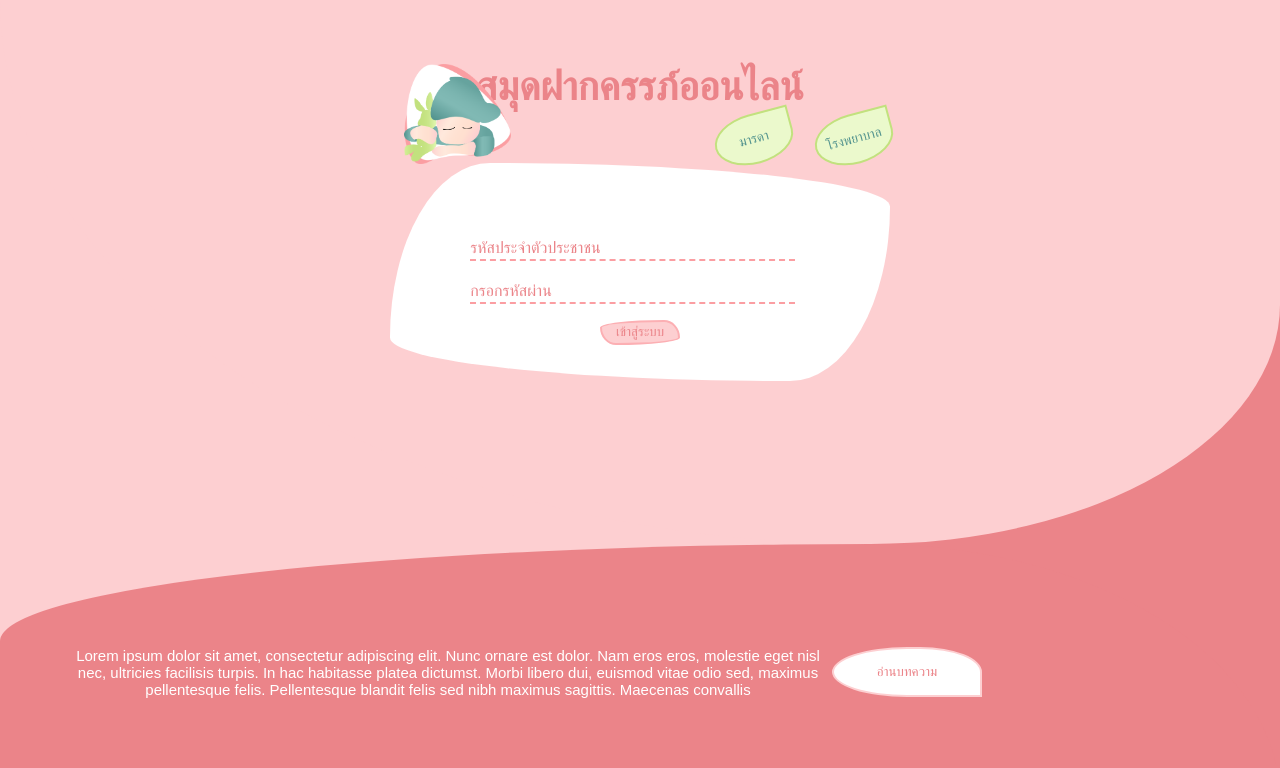
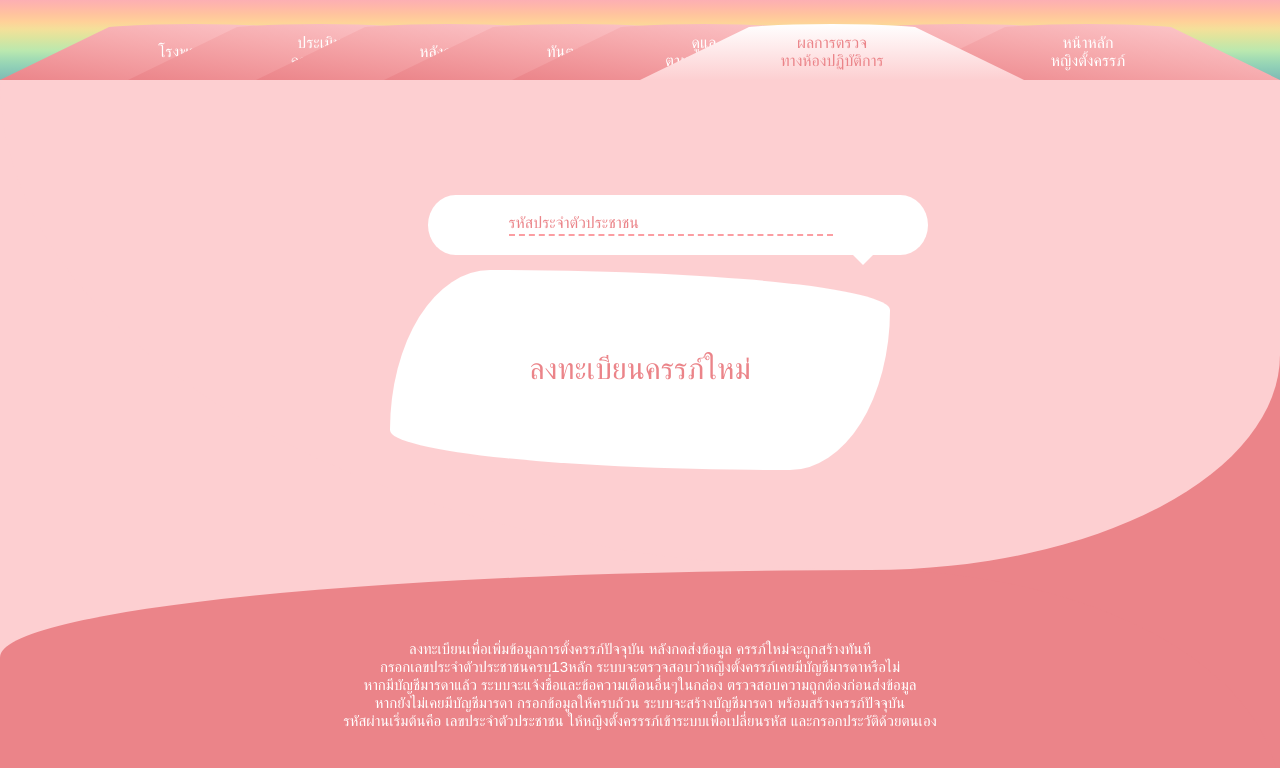
Before and after one commit to AuJeedJad/ANC-frontend, a React (Create React App) app: page / in a window 1280 px wide. Shown: the top 768 px of the page. Built offline with nearby package versions, Linux system fonts and the light colour scheme; a web font is replaced by a local one.

Commit message:
navbar structure

```diff
--- a/package.json
+++ b/package.json
@@ -8,6 +8,7 @@
     "@testing-library/user-event": "^12.2.2",
     "react": "^17.0.1",
     "react-dom": "^17.0.1",
+    "react-router-dom": "^5.2.0",
     "react-scripts": "4.0.0",
     "web-vitals": "^0.2.4"
   },
--- a/src/App.js
+++ b/src/App.js
@@ -1,11 +1,15 @@
 import './App.css';
+import { BrowserRouter, Switch, Route, Redirect } from 'react-router-dom';
+import Layout from './components/Layout/index';
 import Login from './pages/Login/index';
 import MotherRegister from './pages/MotherRegister/index';
 
 function App() {
   return (
     <div className="App" style={{ width: '100vw' }}>
-      <Login />
+      <Layout>
+        <MotherRegister />
+      </Layout>
     </div>
   );
 }
--- /dev/null
+++ b/src/components/Layout/index.js
@@ -0,0 +1,14 @@
+import React from 'react';
+import NavBar from '../NavBar/index';
+
+function Layout({ children }) {
+  // children เป็น special property ที่บอกว่าเป็น children ที่component นี้คร่อมอยู่เมื่อเรียกใช้ ต้องkeywordนี้เท่านั้น
+  return (
+    <>
+      <NavBar />
+      {children}
+    </>
+  );
+}
+
+export default Layout;
--- a/src/components/NavBar/NavBar.css
+++ b/src/components/NavBar/NavBar.css
@@ -0,0 +1,67 @@
+.nav-container {
+  display: flex;
+  justify-content: center;
+  align-items: flex-end;
+  height: 10vh;
+  width: 100vw;
+  background-image: linear-gradient(
+    to top,
+    #80b9b4,
+    #87c6b6,
+    #93d2b6,
+    #a4ddb3,
+    #bae8af,
+    #cde6a5,
+    #e1e49d,
+    #f4e09a,
+    #ffd199,
+    #ffc49e,
+    #ffb8a8,
+    #fcafb3
+  );
+}
+
+.nav-link,
+.nav-link--active {
+  display: flex;
+  align-items: center;
+  justify-content: center;
+  clip-path: polygon(30% 0, 70% 0, 100% 100%, 0% 100%);
+  border-radius: 100% 100% 100% 100% / 100% 100% 0% 0%;
+  height: 7vh;
+  width: 30%;
+  background-image: linear-gradient(to left bottom, #fdcfd1, #fabcbf, #f6aaad, #f1979b, #eb8489);
+  position: absolute;
+  color: white;
+  top: 3vh;
+}
+.nav-link--active {
+  background-image: linear-gradient(to top, #fdcfd1, #ffffff);
+  z-index: 1;
+  color: var(--primaryDarkest-color);
+}
+
+.nav-link:hover,
+.nav-link--active:hover {
+  z-index: 2;
+  border-radius: 100%;
+  height: 9vh;
+}
+
+.side-container {
+  display: none;
+}
+
+.nav-sidebar:hover .side-container {
+  display: flex;
+  flex-direction: column;
+  align-items: center;
+  width: 35vw;
+  height: 90vh;
+  position: absolute;
+  left: 0;
+  top: 10vh;
+  background-color: white;
+  border-radius: 00% 30% 30% 0% / 10% 100% 100% 10%;
+  z-index: 2;
+}
--- a/src/components/NavBar/index.js
+++ b/src/components/NavBar/index.js
@@ -0,0 +1,48 @@
+import React, { useState, useContext } from 'react';
+import './navBar.css';
+import { Link } from 'react-router-dom';
+import UserContext from '../../context/userContext';
+
+function NavBar() {
+  return (
+    <nav className="nav-container">
+      <div className="nav-sidebar">
+        <div className="nav-link" style={{ left: '0%' }}>
+          โรงพยาบาล
+        </div>
+        <div className="side-container">ง่วงแล้ว ยังไม่เสร็จนะ</div>
+      </div>
+      <div className="nav-link" style={{ left: '10%' }}>
+        ประเมิน
+        <br />
+        ความเสี่ยง
+      </div>
+      <div className="nav-link" style={{ left: '20%' }}>
+        หลังคลอด
+      </div>
+      <div className="nav-link" style={{ left: '30%' }}>
+        ทันตกรรม
+      </div>
+      <div className="nav-link" style={{ left: '40%' }}>
+        ดูแล
+        <br />
+        ตามอายุครรภ์
+      </div>
+      <div className="nav-link--active" style={{ left: '50%' }}>
+        ผลการตรวจ
+        <br />
+        ทางห้องปฏิบัติการ
+      </div>
+      <div className="nav-link" style={{ left: '60%' }}>
+        ตรวจครรภ์
+      </div>
+      <div className="nav-link" style={{ left: '70%' }}>
+        หน้าหลัก
+        <br />
+        หญิงตั้งครรภ์
+      </div>
+    </nav>
+  );
+}
+
+export default NavBar;
--- /dev/null
+++ b/src/context/userContext.js
@@ -0,0 +1,5 @@
+import { createContext } from 'react';
+
+const UserContext = createContext();
+
+export default UserContext;
--- a/src/pages/login/login.css
+++ b/src/pages/login/login.css
@@ -15,6 +15,7 @@
   position: fixed;
   top: 0px;
   left: 0px;
+  z-index: -10;
 }
 .deco-page-left {
   background-color: var(--primaryLightest-color);
```
Also changed, not shown: src/components/Layout/layout.css (added), 1 other file (tests, documents, lock files or other folders).
